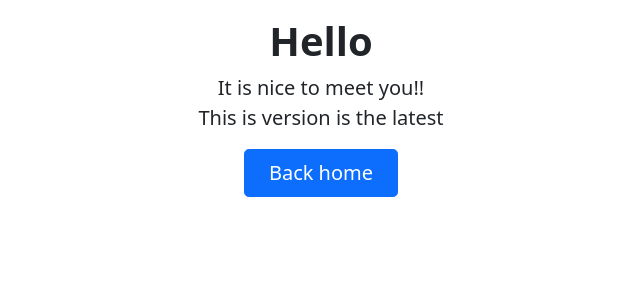
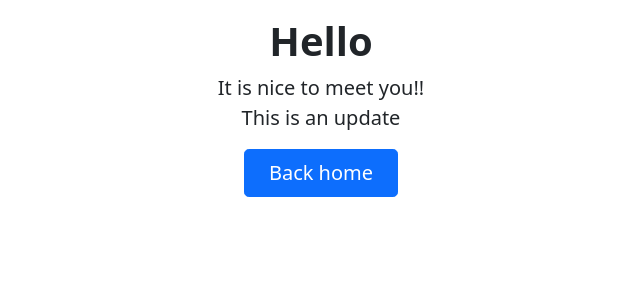
Before and after one commit to octopus237/GitOps-project, a Python web app: template flask/templates/hello.html in a window 1280 px wide. Shown: the part 223-523 px from the top of the page, without its empty margins (319-959 px from the left). Run offline with Jinja, Linux system fonts and the light colour scheme; the template is opened without the code that fills it, so the values that code supplies are empty; some libraries are stand-ins or nearby versions.

Commit message:
Update hello.html

```diff
--- a/flask/templates/hello.html
+++ b/flask/templates/hello.html
@@ -13,7 +13,7 @@
             <h1 class="display-6 fw-bold">Hello {{name}}</h1>
             <p class="fs-5">
                 It is nice to meet you!! <br>
-                This is version is the latest
+                This is an update
             </p>
             <a href="{{ url_for('index') }}" class="btn btn-primary btn-lg px-4 gap-3">Back home</a>
           </div>
```
